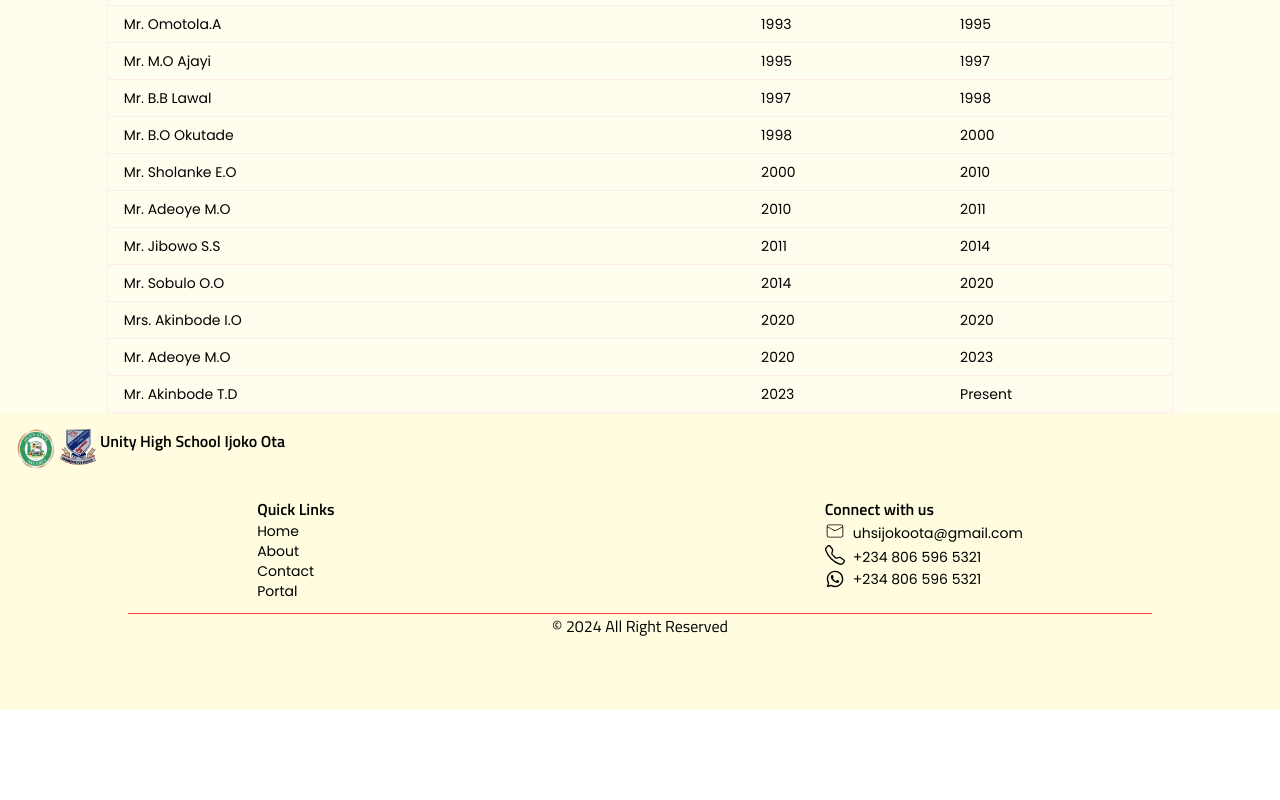
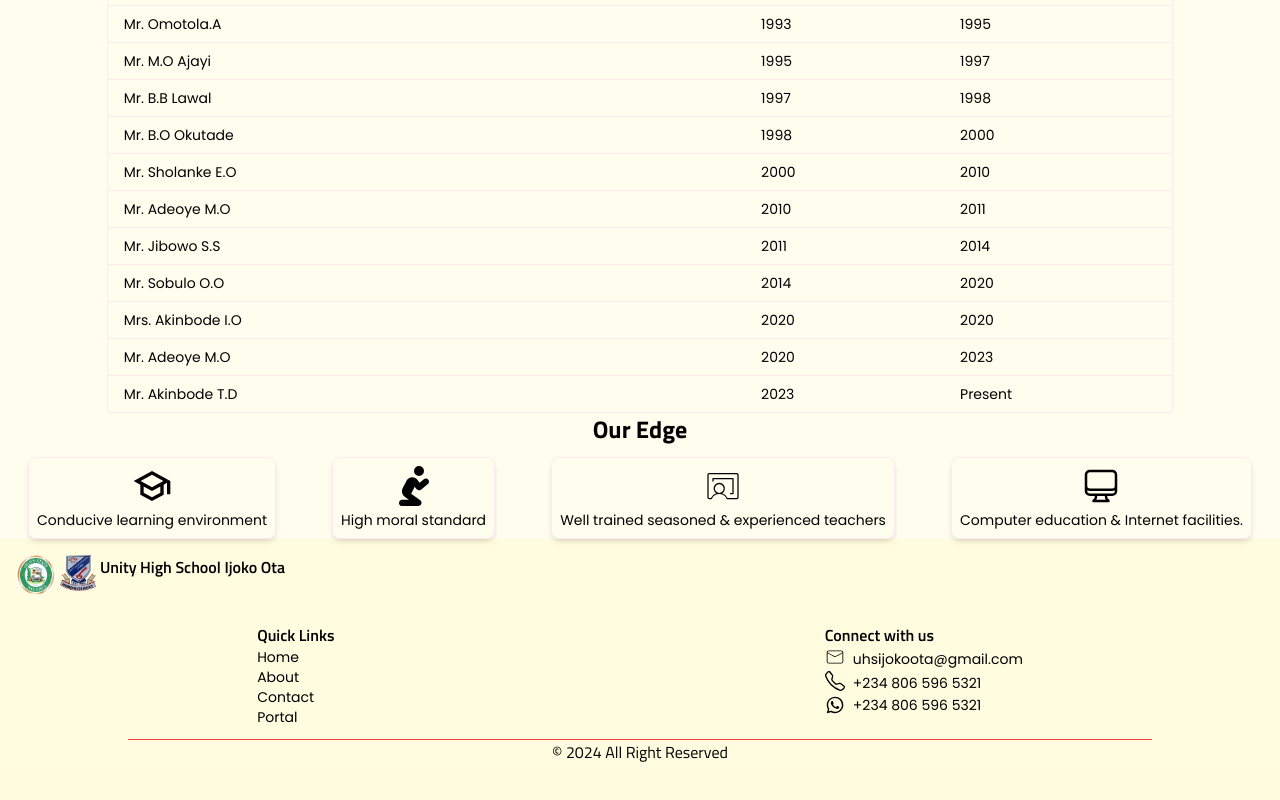
Before and after one commit to OlaiwonAbdullahi/UnityHighSch-v2, a React (Vite) app: page /about in a window 1280 px wide. Shown: the part 1769-2569 px from the top of the page. Before the commit the page ends 2479 px from the top, so only its background shows below. Built offline with nearby package versions, Linux system fonts and the light colour scheme.

Commit message:
build(deps): update package-lock.json and About.jsx

```diff
--- /dev/null
+++ b/src/components/Edge.jsx
@@ -0,0 +1,48 @@
+import { MdOutlineSchool } from "react-icons/md";
+import { FaPersonPraying } from "react-icons/fa6";
+import { PiChalkboardTeacherThin } from "react-icons/pi";
+import { HiOutlineComputerDesktop } from "react-icons/hi2";
+
+const edges = [
+  {
+    icon: <MdOutlineSchool className="h-10 w-10" />,
+    text: "Conducive learning environment",
+  },
+  {
+    icon: <FaPersonPraying className="h-10 w-10" />,
+    text: "High moral standard",
+  },
+  {
+    icon: <PiChalkboardTeacherThin className="h-10 w-10" />,
+    text: "Well trained seasoned & experienced teachers",
+  },
+  {
+    icon: <HiOutlineComputerDesktop className="h-10 w-10" />,
+    text: "Computer education & Internet facilities.",
+  },
+];
+
+const Edge = () => {
+  return (
+    <div className=" flex flex-col gap-3">
+      <h2 className=" text-2xl font-titalium font-bold text-center">
+        Our Edge
+      </h2>
+      <div className="flex justify-around flex-wrap font-poppins text-sm">
+        {edges.map((edge, index) => (
+          <div
+            key={index}
+            className="p-2 flex flex-col items-center rounded-lg border border-primary transition duration-300 shadow-md"
+            role="presentation"
+            aria-label={edge.text}
+          >
+            {edge.icon}
+            <span className="mt-1">{edge.text}</span>
+          </div>
+        ))}
+      </div>
+    </div>
+  );
+};
+
+export default Edge;
--- a/src/pages/About.jsx
+++ b/src/pages/About.jsx
@@ -1,4 +1,5 @@
 import AboutIntro from "../components/AboutIntro";
+import Edge from "../components/Edge";
 import M_VSection from "../components/M_VSection";
 import Principals from "../components/Principals";
 
@@ -6,13 +7,16 @@ const About = () => {
   return (
     <div>
       <div>
-      <AboutIntro />
-    </div>
+        <AboutIntro />
+      </div>
       <div className=" w-4/5 flex justify-center items-center mx-auto">
         <M_VSection />
       </div>
-        <div>
+      <div>
         <Principals />
+      </div>
+      <div className="">
+        <Edge />
       </div>
     </div>
   );
```
Also changed, not shown: 1 other file (tests, documents, lock files or other folders).
